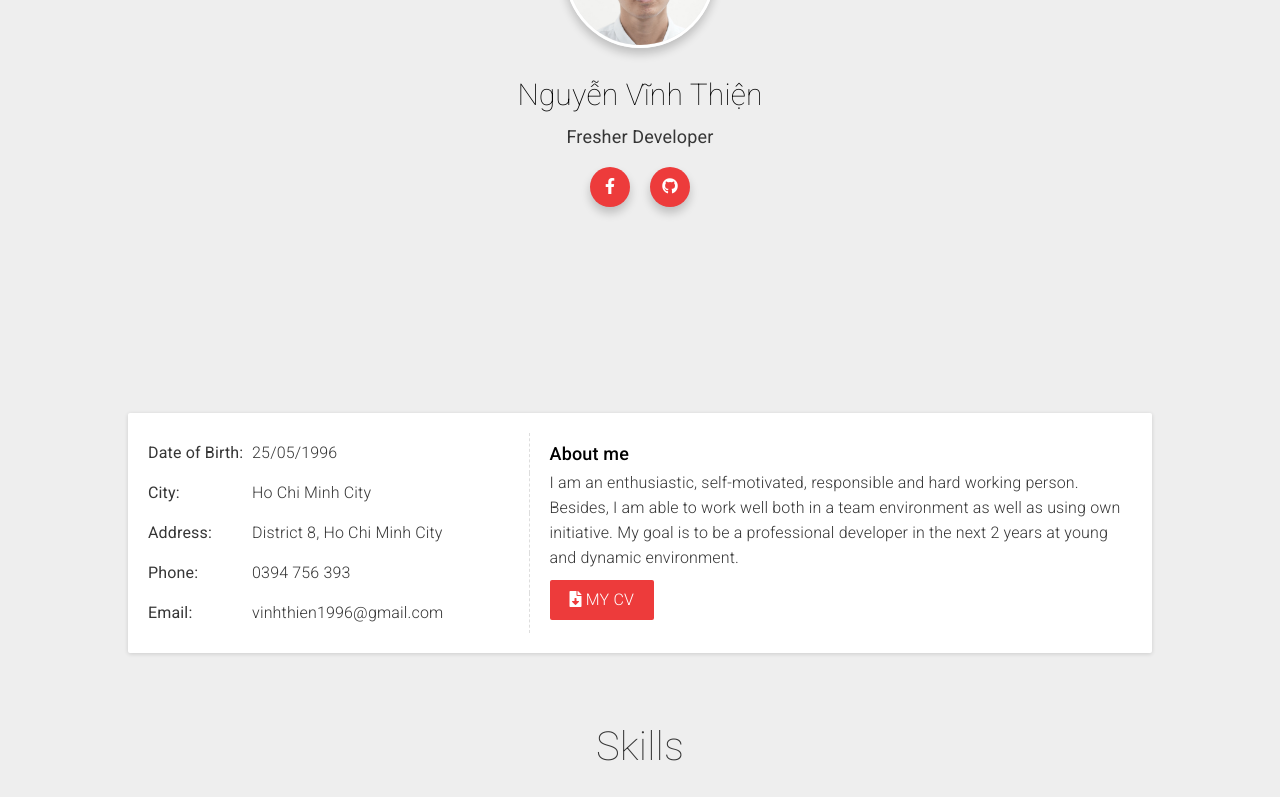
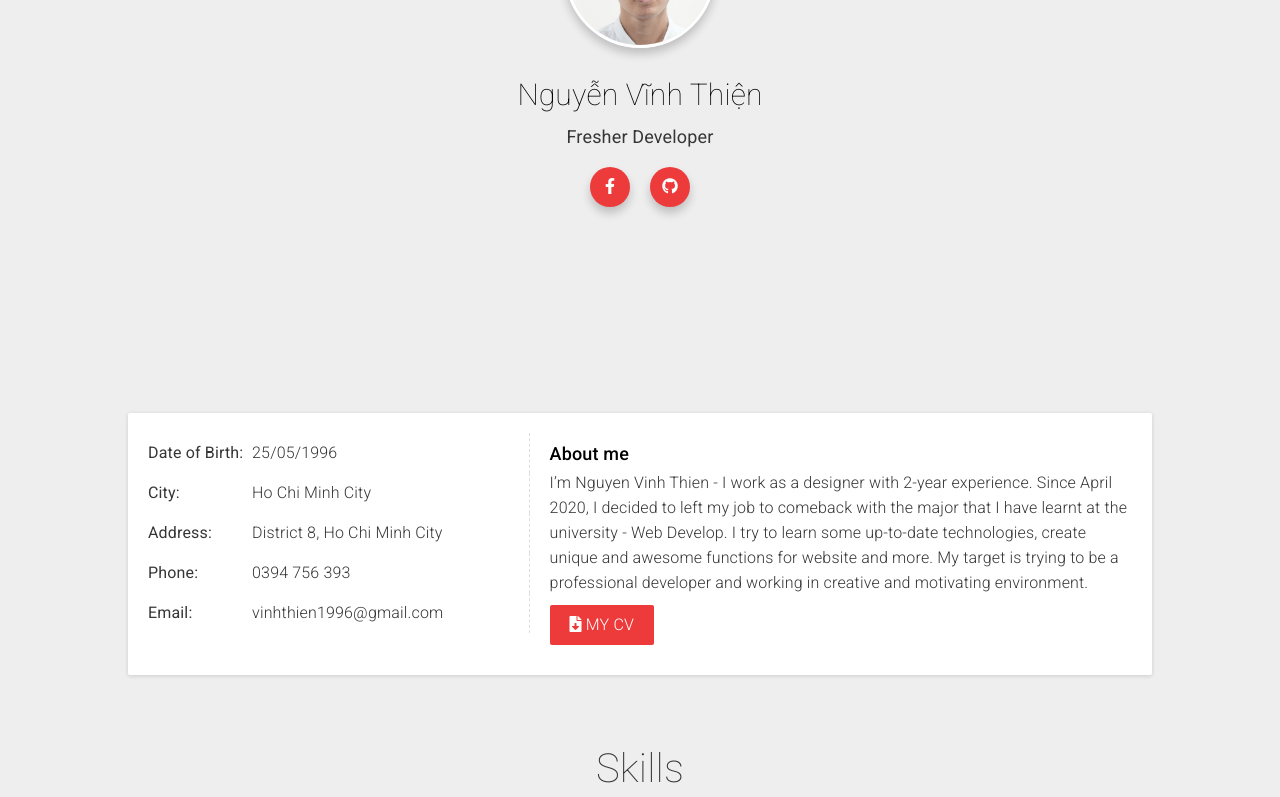
Before and after one commit to vinhthien1996/CV_NguyenVinhThien, a React (Create React App) app: page / in a window 1280 px wide. Shown: the part 427-1224 px from the top of the page. Built offline with nearby package versions, Linux system fonts and the light colour scheme.

Commit message:
CV Nguyen Vinh Thien

```diff
--- a/src/components/Description/Description.js
+++ b/src/components/Description/Description.js
@@ -23,9 +23,8 @@ export default function Description() {
                 <div className={style.desRightContent}>
                     <h3>About me</h3>
                     <p>
-                        I am an enthusiastic, self-motivated, responsible and hard working person. Besides,
-    I am able to work well both in a team environment as well as using own initiative.
-    My goal is to be a professional developer in the next 2 years at young and dynamic environment.
+                        I’m Nguyen Vinh Thien - I work as a designer with 2-year experience. Since April 2020, I decided to left my job to comeback with the major that I have learnt at the university - Web Develop. I try to learn some  up-to-date technologies, create unique and awesome functions for website and more.
+                        My target is trying to be a professional developer and working in creative and motivating environment.
                     </p>
                     <a href="./Fresher-NguyenVinhThien.pdf" className={style.desSource}><i className="fa fa-file-download"></i> MY CV</a>
                 </div>
```
Also changed, not shown: 2 other files (tests, documents, lock files or other folders).
